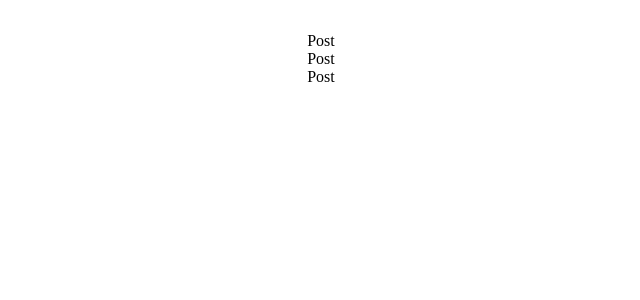
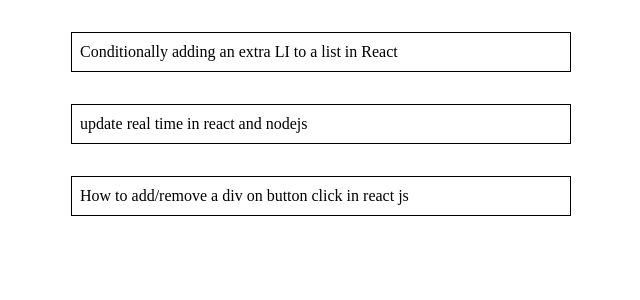
Before and after one commit to webdevkirill/stackoverflow-fetch-react, a React (Create React App) app: page / in a window 1280 px wide. Shown: the top 300 px of the page, without its empty margins (319-959 px from the left). Built offline with nearby package versions, Linux system fonts and the light colour scheme.

Commit message:
Добавляет компонент отдельного поста

```diff
--- a/src/components/Post/Post.js
+++ b/src/components/Post/Post.js
@@ -1,5 +1,11 @@
 import React from 'react';
+import { PostStyled } from './PostStyled';
 
-export default function Post() {
-	return <div>Post</div>;
+export default function Post({ post }) {
+	const {
+		link,
+		owner: { profile_image = '' },
+		title,
+	} = post;
+	return <PostStyled href={link}>{title}</PostStyled>;
 }
--- a/src/components/Post/PostStyled.js
+++ b/src/components/Post/PostStyled.js
@@ -0,0 +1,16 @@
+import styled from 'styled-components';
+
+export const PostStyled = styled.a`
+	display: flex;
+	align-items: center;
+	cursor: pointer;
+	min-height: 40px;
+	padding: 8px;
+	width: 100%;
+	max-width: 500px;
+	font-size: 16px;
+	text-decoration: none;
+	color: #000;
+	margin-bottom: 32px;
+	border: 1px solid #000;
+`;
```
